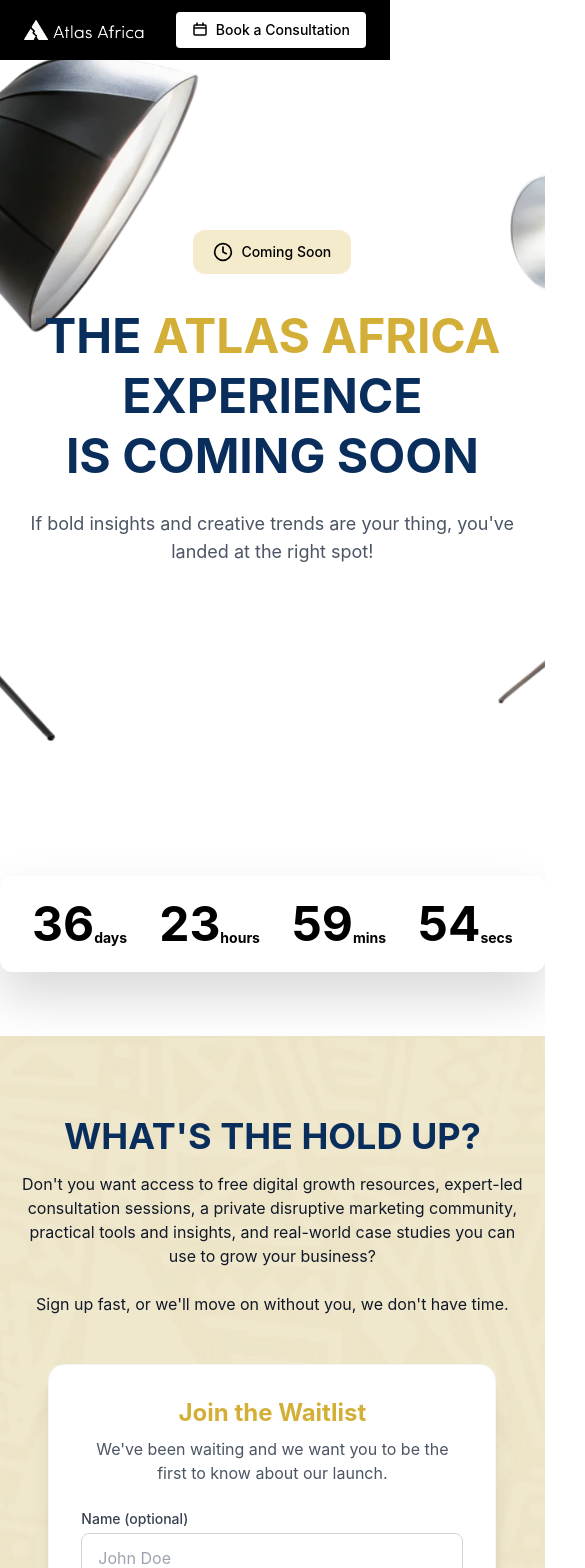
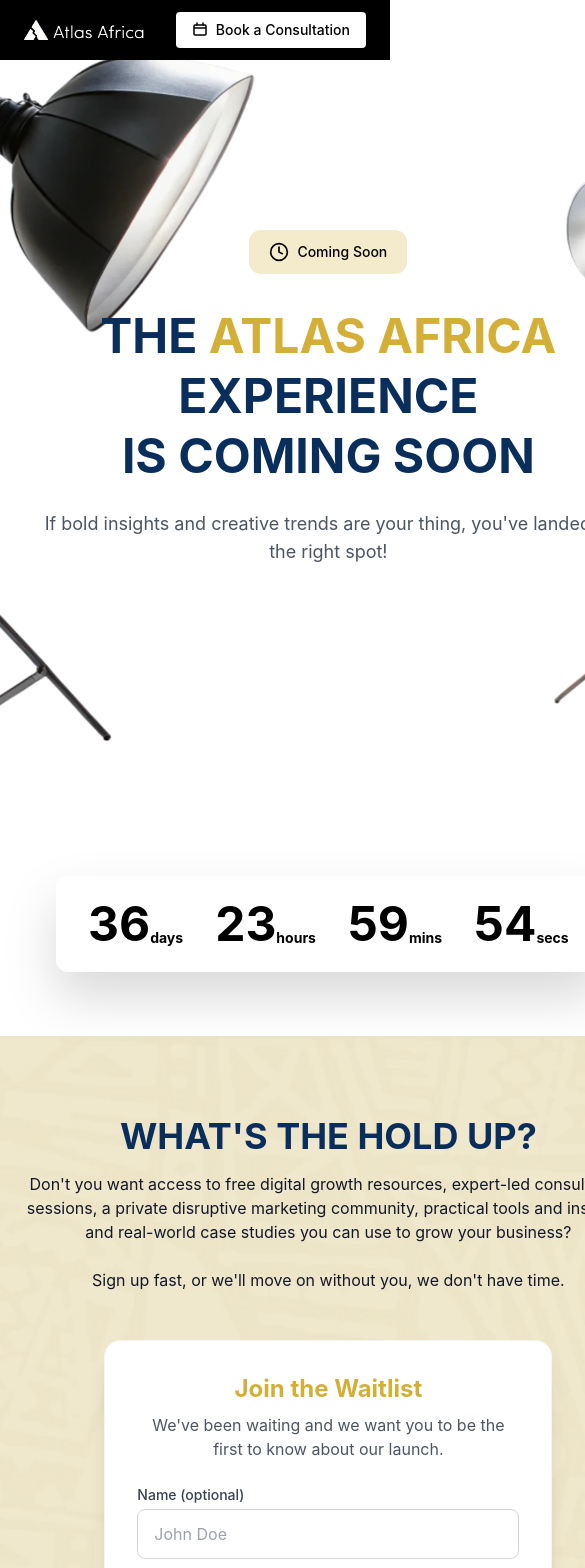
Before and after one commit to Atlasafrica001/atlas-africa, a Next.js app: page / in a window 390 px wide. Shown: the top 1568 px of the page, 585 px wide, since content can reach past the window. Built offline with nearby package versions, Linux system fonts and the light colour scheme; no server answers.

Commit message:
fix: adopt figma design fully

```diff
--- a/app/page.tsx
+++ b/app/page.tsx
@@ -86,7 +86,7 @@
       </section>
 
       {/* Countdown Timer */}
-      <section className="relative flex justify-center mt-8 md:-mt-16 mb-16">
+      <section className="relative flex justify-center mt-8 md:-mt-16 mb-16 mx-14 md:mx-0">
         <CountdownTimer />
       </section>
 
```
